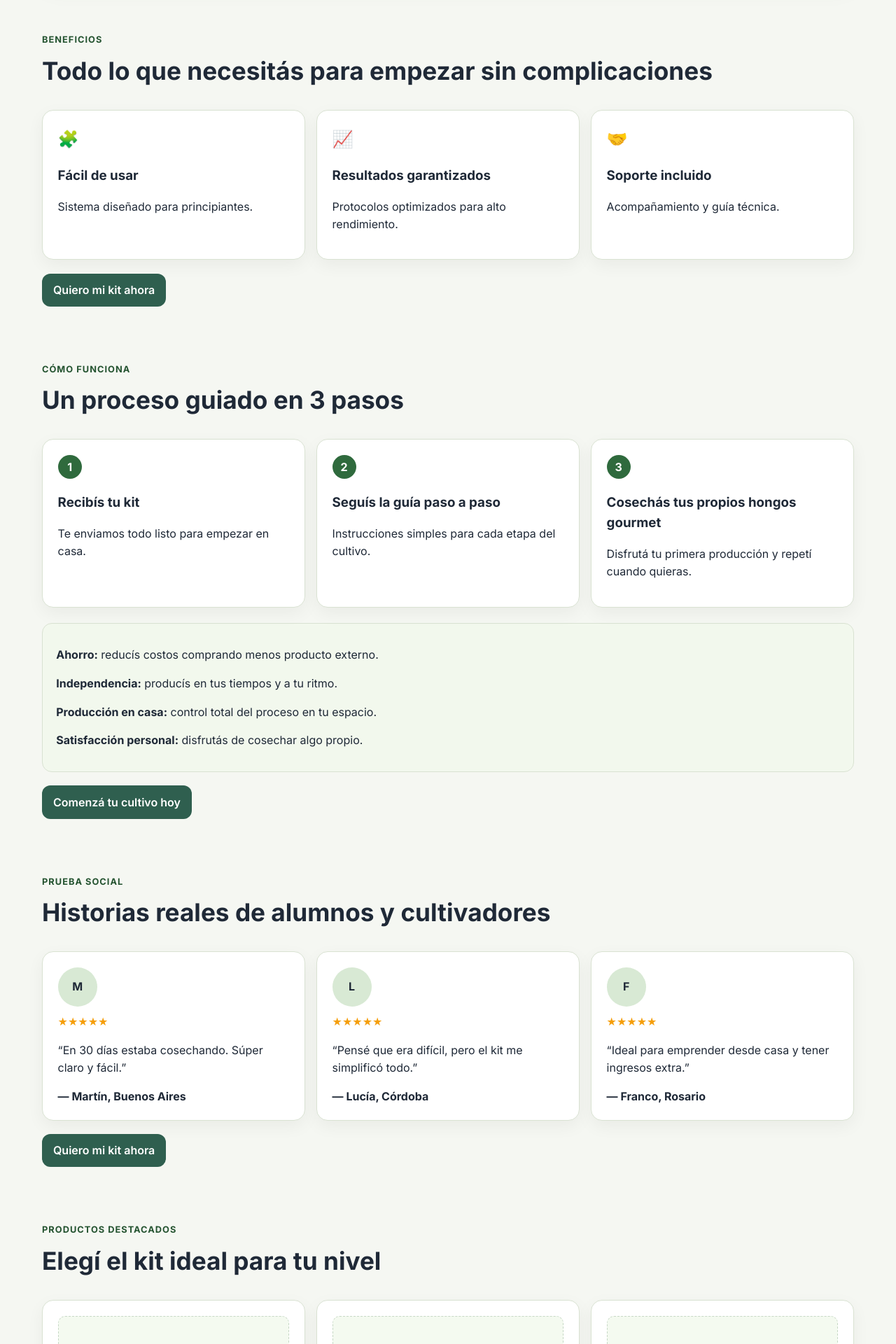
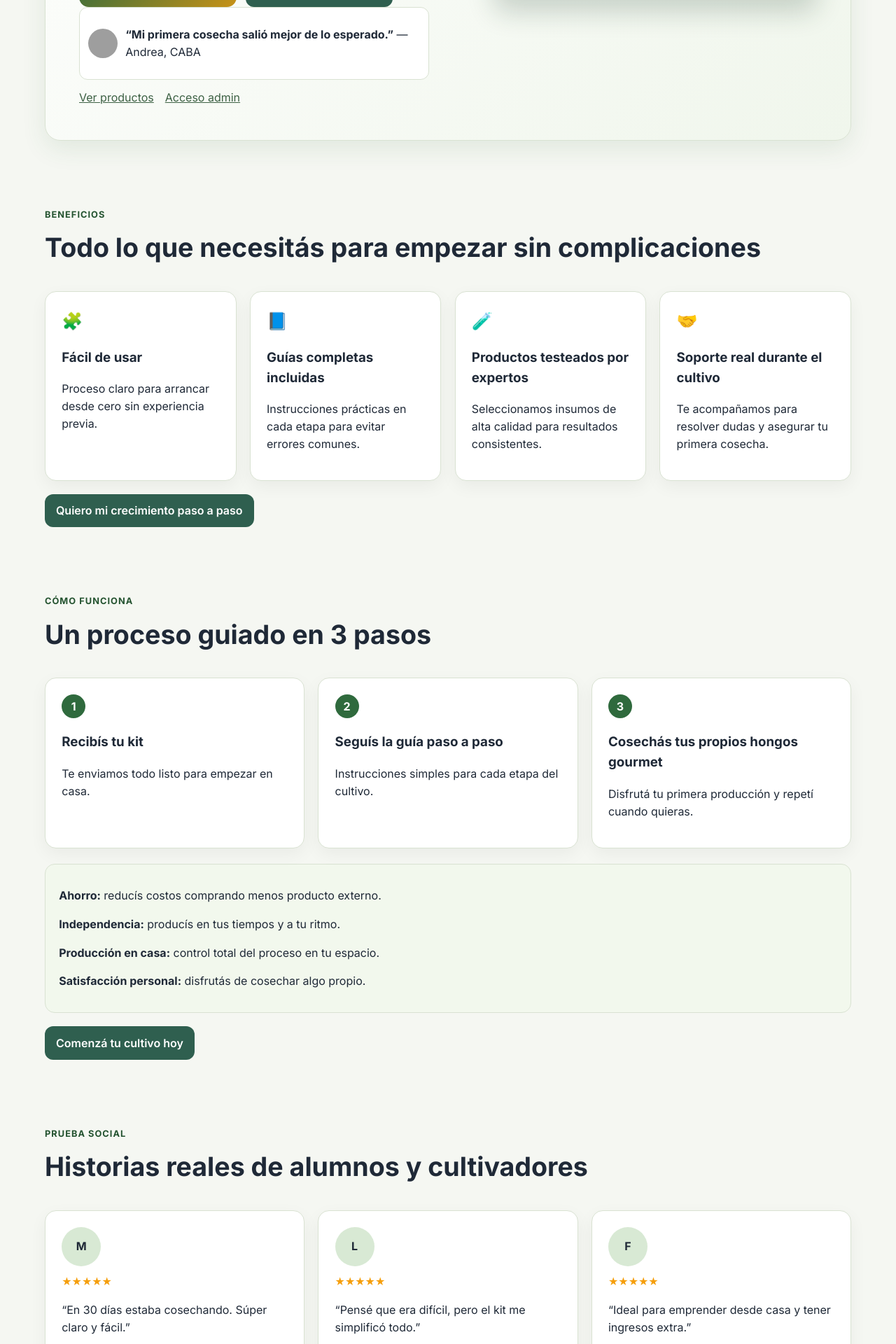
Before and after one commit to joelmanrique91-lgtm/indoor-niche-lab, a FastAPI app: page / in a window 1280 px wide. Shown: the part 630-2550 px from the top of the page at 70% size. Run offline with FastAPI, Linux system fonts and the light colour scheme; grey boxes are pictures that could not be loaded.

Commit message:
Mejora la landing con hero visual, social proof y mejor jerarquía

```diff
--- a/app/static/css/styles.css
+++ b/app/static/css/styles.css
@@ -47,7 +47,7 @@ a { color: inherit; }
 .container {
   max-width: 1200px;
   margin: 0 auto;
-  padding: 1.25rem;
+  padding: 1.5rem;
 }
 
 .hero {
@@ -55,9 +55,9 @@ a { color: inherit; }
   border: 1px solid var(--border);
   border-radius: 22px;
   box-shadow: var(--shadow-soft);
-  padding: 2.5rem;
+  padding: 3rem;
   display: grid;
-  gap: 2rem;
+  gap: 2.4rem;
 }
 
 .hero-content h1 {
@@ -72,34 +72,84 @@ a { color: inherit; }
 }
 
 .subheadline {
-  font-size: 1.1rem;
+  font-size: 1.18rem;
   max-width: 55ch;
   color: var(--muted);
-  margin-bottom: 1.2rem;
+  margin-bottom: 1.5rem;
+}
+
+.trust-pill-row {
+  display: flex;
+  flex-wrap: wrap;
+  gap: .55rem;
+  margin-bottom: 1.15rem;
+}
+
+.trust-pill {
+  background: #eef6ea;
+  border: 1px solid #cfe3c8;
+  color: #204d2e;
+  padding: .4rem .7rem;
+  border-radius: 999px;
+  font-size: .85rem;
+  font-weight: 600;
 }
 
 .hero-visual {
-  min-height: 260px;
-  border: 2px dashed #bdd3bb;
+  min-height: 320px;
   border-radius: 16px;
-  background: var(--surface-muted);
-  display: grid;
-  place-items: center;
-  color: #5f6e5f;
-  font-weight: 500;
-  text-align: center;
-  padding: 1rem;
+  overflow: hidden;
+  position: relative;
+  box-shadow: 0 18px 38px rgba(22, 55, 36, 0.2);
+}
+
+.hero-visual img {
+  width: 100%;
+  height: 100%;
+  min-height: 320px;
+  object-fit: cover;
+  display: block;
+}
+
+.hero-visual-badge {
+  position: absolute;
+  left: 1rem;
+  bottom: 1rem;
+  background: rgba(255, 255, 255, 0.95);
+  color: #1f5130;
+  font-weight: 700;
+  border-radius: 999px;
+  padding: .45rem .8rem;
+}
+
+.micro-testimonial {
+  display: flex;
+  align-items: center;
+  gap: .7rem;
+  background: #ffffff;
+  border: 1px solid var(--border);
+  border-radius: 12px;
+  padding: .65rem .75rem;
+  max-width: 500px;
+  margin-bottom: .8rem;
+}
+
+.micro-testimonial img {
+  width: 42px;
+  height: 42px;
+  border-radius: 50%;
+  object-fit: cover;
 }
 
 .section,
 .final-cta,
 .landing-footer {
-  margin-top: 80px;
+  margin-top: 96px;
 }
 
 .section-head h2 {
-  margin: .4rem 0 0;
-  font-size: clamp(1.5rem, 3.5vw, 2.2rem);
+  margin: .55rem 0 0;
+  font-size: clamp(1.65rem, 3.5vw, 2.35rem);
 }
 
 .eyebrow {
@@ -117,8 +167,8 @@ a { color: inherit; }
 .product-grid {
   display: grid;
   grid-template-columns: 1fr;
-  gap: 1rem;
-  margin-top: 1.8rem;
+  gap: 1.2rem;
+  margin-top: 2rem;
 }
 
 .benefit-card,
@@ -128,7 +178,7 @@ a { color: inherit; }
   background: var(--surface);
   border: 1px solid var(--border);
   border-radius: 16px;
-  padding: 1.35rem;
+  padding: 1.45rem;
   box-shadow: 0 8px 25px rgba(0, 0, 0, 0.05);
 }
 
@@ -258,7 +308,7 @@ a { color: inherit; }
   color: #204d2e;
 }
 
-.actions { display: flex; gap: .7rem; flex-wrap: wrap; }
+.actions { display: flex; gap: .8rem; flex-wrap: wrap; }
 .quick-links { margin-top: .8rem; display: flex; gap: 1rem; flex-wrap: wrap; color: #3d6144; }
 
 .section-cta { margin-top: 1.2rem; }
@@ -275,15 +325,17 @@ input, textarea, select { padding: .6rem; border: 1px solid #cbd5e1; border-radi
   .steps-grid,
   .testimonials-grid,
   .product-grid { grid-template-columns: repeat(3, minmax(0, 1fr)); }
+  .benefits-grid { grid-template-columns: repeat(4, minmax(0, 1fr)); }
   .grid { grid-template-columns: repeat(2, 1fr); }
 }
 
 @media (max-width: 767px) {
   .container { padding: .9rem; }
-  .hero { padding: 1.4rem; }
+  .hero { padding: 1.55rem; }
   .btn,
   .btn-cta,
   .btn-secondary,
   .btn-product { width: 100%; text-align: center; }
   .actions { flex-direction: column; }
+  .micro-testimonial { align-items: flex-start; }
 }
--- a/app/templates/home.html
+++ b/app/templates/home.html
@@ -5,17 +5,27 @@
     <span class="hero-logo">🍄 Indoor Niche Lab</span>
     <h1 id="hero-title">Produce tus propios hongos gourmet en casa: fácil, seguro y rentable.</h1>
     <p class="subheadline">Sin experiencia previa. Con guías paso a paso y kits listos para comenzar.</p>
+    <div class="trust-pill-row" aria-label="Indicadores de confianza">
+      <span class="trust-pill">⭐ 4.9/5 por +450 compradores</span>
+      <span class="trust-pill">✅ Garantía de 30 días</span>
+      <span class="trust-pill">🚚 Envíos a todo el país</span>
+    </div>
     <div class="actions hero-actions">
-      <a class="btn btn-cta" href="/kits">Comprar Kit Ahora</a>
-      <a class="btn btn-secondary" href="/stages">Comenzá tu cultivo hoy</a>
+      <a class="btn btn-cta" href="/kits">Comenzá tu cultivo hoy</a>
+      <a class="btn btn-secondary" href="/products">Ver kits recomendados</a>
+    </div>
+    <div class="micro-testimonial" aria-label="Testimonio destacado">
+      <img src="https://images.unsplash.com/photo-1544396821-4dd40b9386a1?auto=format&fit=crop&w=120&q=80" alt="Foto de cliente sonriente con kit de cultivo" loading="lazy">
+      <p><strong>“Mi primera cosecha salió mejor de lo esperado.”</strong> — Andrea, CABA</p>
     </div>
     <div class="quick-links">
       <a href="/products">Ver productos</a>
       <a href="/admin">Acceso admin</a>
     </div>
   </div>
-  <div class="hero-visual" role="img" aria-label="Espacio para imagen de cultivo indoor de hongos">
-    <span>Imagen del kit y cultivo (placeholder)</span>
+  <div class="hero-visual">
+    <img src="https://images.unsplash.com/photo-1607863680198-23d4b2565df0?auto=format&fit=crop&w=1400&q=80" alt="Kit completo de cultivo de hongos con cosecha lista" loading="eager">
+    <span class="hero-visual-badge">Kit completo + guía paso a paso</span>
   </div>
 </section>
 
@@ -28,20 +38,25 @@
     <article class="benefit-card">
       <div class="icon">🧩</div>
       <h3>Fácil de usar</h3>
-      <p>Sistema diseñado para principiantes.</p>
+      <p>Proceso claro para arrancar desde cero sin experiencia previa.</p>
     </article>
     <article class="benefit-card">
-      <div class="icon">📈</div>
-      <h3>Resultados garantizados</h3>
-      <p>Protocolos optimizados para alto rendimiento.</p>
+      <div class="icon">📘</div>
+      <h3>Guías completas incluidas</h3>
+      <p>Instrucciones prácticas en cada etapa para evitar errores comunes.</p>
+    </article>
+    <article class="benefit-card">
+      <div class="icon">🧪</div>
+      <h3>Productos testeados por expertos</h3>
+      <p>Seleccionamos insumos de alta calidad para resultados consistentes.</p>
     </article>
     <article class="benefit-card">
       <div class="icon">🤝</div>
-      <h3>Soporte incluido</h3>
-      <p>Acompañamiento y guía técnica.</p>
+      <h3>Soporte real durante el cultivo</h3>
+      <p>Te acompañamos para resolver dudas y asegurar tu primera cosecha.</p>
     </article>
   </div>
-  <a class="btn btn-secondary section-cta" href="/kits">Quiero mi kit ahora</a>
+  <a class="btn btn-secondary section-cta" href="/kits">Quiero mi crecimiento paso a paso</a>
 </section>
 
 <section id="como-funciona" class="section">
```
